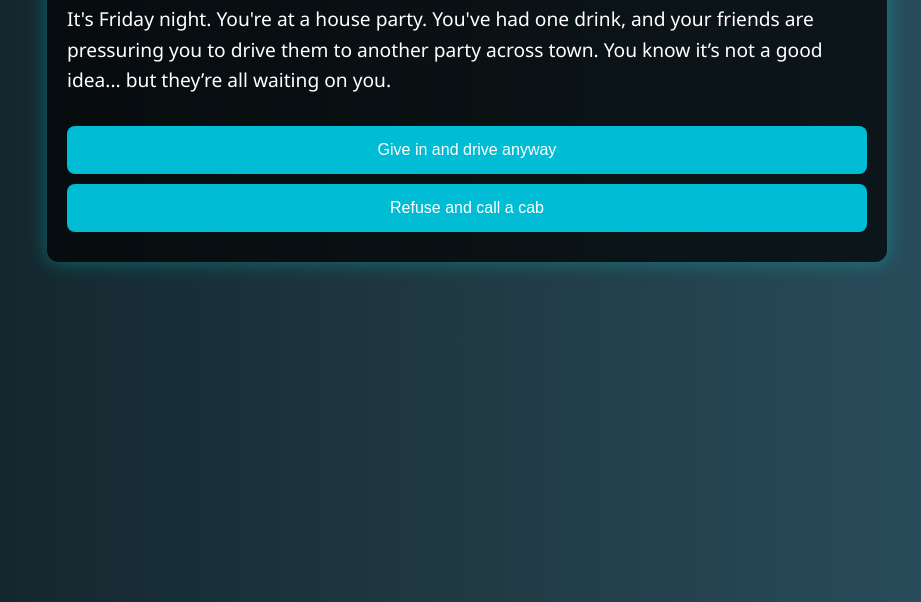
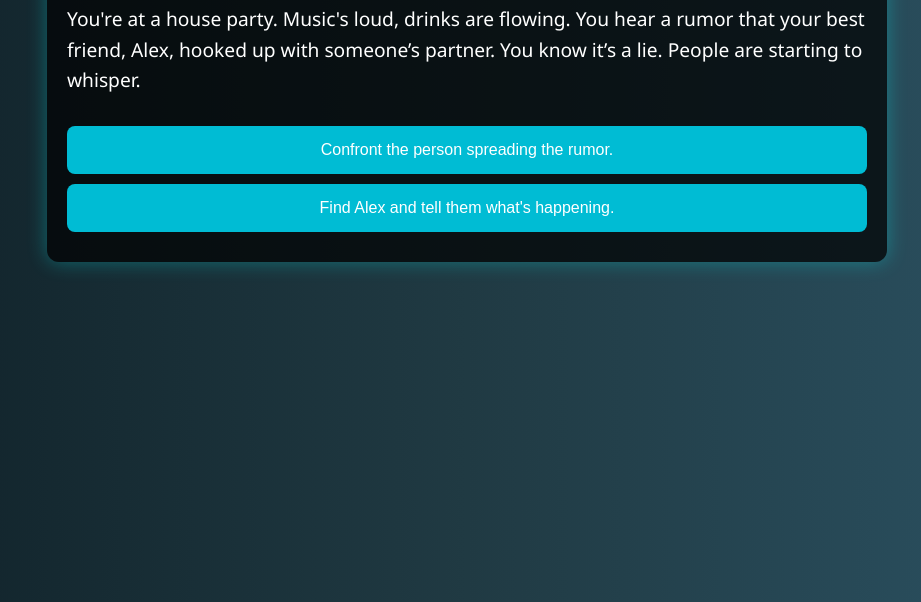
Before and after one commit to Jimkaram2/Interactive-Story-Game, a plain HTML site: page index.html in a window 1280 px wide. Shown: the part 198-800 px from the top of the page, without its empty margins (173-1094 px from the left). Drawn offline with Linux system fonts and the light colour scheme.

Commit message:
Update index.html

```diff
--- a/index.html
+++ b/index.html
@@ -3,7 +3,7 @@
 <head>
   <meta charset="UTF-8" />
   <meta name="viewport" content="width=device-width, initial-scale=1.0" />
-  <title>Choose Your Path: Identity Challenge</title>
+  <title>The Party Lie</title>
   <style>
     body {
       margin: 0;
@@ -66,37 +66,155 @@
 </head>
 <body>
   <div class="container">
-    <h1>Choose Your Path: Identity Challenge</h1>
-    <div id="story" class="story-text">
-      It's Friday night. You're at a house party. You've had one drink, and your friends are pressuring you to drive them to another party across town. You know it’s not a good idea... but they’re all waiting on you.
-    </div>
-    <div class="choices">
-      <button onclick="nextScene('drive')">Give in and drive anyway</button>
-      <button onclick="nextScene('refuse')">Refuse and call a cab</button>
-    </div>
+    <h1>The Party Lie</h1>
+    <div id="story" class="story-text"></div>
+    <div class="choices"></div>
   </div>
 
   <script>
-    function nextScene(choice) {
-      const story = document.getElementById('story');
-      const choices = document.querySelector('.choices');
+    const storyData = {
+      start: {
+        text: "You're at a house party. Music's loud, drinks are flowing. You hear a rumor that your best friend, Alex, hooked up with someone’s partner. You know it’s a lie. People are starting to whisper.",
+        choices: [
+          { text: "Confront the person spreading the rumor.", next: "confront" },
+          { text: "Find Alex and tell them what's happening.", next: "findAlex" }
+        ]
+      },
+      confront: {
+        text: "You step up and ask the gossiper where they heard it. They deflect, laughing it off, but people are watching.",
+        choices: [
+          { text: "Insist they stop spreading lies.", next: "pressConfront" },
+          { text: "Back down and walk away.", next: "walkAway" }
+        ]
+      },
+      pressConfront: {
+        text: "You stand your ground. The gossiper scoffs, but others seem unsure now. Someone says, 'Yeah, that doesn't sound like Alex.'",
+        choices: [
+          { text: "Use the moment to clear Alex’s name.", next: "defendAlex" },
+          { text: "Let it go and move on.", next: "moveOn" }
+        ]
+      },
+      walkAway: {
+        text: "You leave, but now people think the rumor might be true. You overhear someone say, 'Why didn’t they deny it?'",
+        choices: [
+          { text: "Go back and defend Alex.", next: "defendAlex" },
+          { text: "Let it spread. It’s not your problem.", next: "ignore" }
+        ]
+      },
+      findAlex: {
+        text: "You find Alex near the kitchen. They’re confused and upset to hear the rumor. They ask you what to do.",
+        choices: [
+          { text: "Help Alex address the party.", next: "addressParty" },
+          { text: "Tell them to lay low and ignore it.", next: "layLow" }
+        ]
+      },
+      addressParty: {
+        text: "You stand with Alex while they explain the truth. A few friends back them up. The room grows quiet.",
+        choices: [
+          { text: "Speak up and support Alex.", next: "supportPublicly" },
+          { text: "Stay silent and let Alex handle it.", next: "staySilent" }
+        ]
+      },
+      layLow: {
+        text: "Alex hides out in a bedroom. People notice and assume guilt. The rumor spreads online.",
+        choices: [
+          { text: "Convince Alex to speak up now.", next: "supportPublicly" },
+          { text: "Let the night pass quietly.", next: "endNegative" }
+        ]
+      },
+      defendAlex: {
+        text: "You explain that the story makes no sense and list facts that prove it false. People begin nodding.",
+        choices: [
+          { text: "Take Alex outside to cool off.", next: "coolOff" },
+          { text: "Stay and answer questions.", next: "answerQuestions" }
+        ]
+      },
+      moveOn: {
+        text: "You drop it. Later, Alex hears what happened and feels betrayed that you didn’t help.",
+        choices: [
+          { text: "Apologize and explain.", next: "apologize" },
+          { text: "Avoid them until it dies down.", next: "avoid" }
+        ]
+      },
+      supportPublicly: {
+        text: "You raise your voice and vouch for Alex’s character. The vibe shifts. Some people apologize to Alex.",
+        choices: [
+          { text: "Leave the party with Alex.", next: "positiveEnd" },
+          { text: "Stay and enjoy the rest of the night.", next: "chillEnd" }
+        ]
+      },
+      staySilent: {
+        text: "Alex does okay, but afterward asks why you didn’t speak up. Your friendship is shaken.",
+        choices: [
+          { text: "Talk it out with Alex.", next: "apologize" },
+          { text: "Brush it off.", next: "avoid" }
+        ]
+      },
+      ignore: {
+        text: "The rumor takes over. Alex gets bullied for days. You feel guilty but stay silent.",
+        choices: [
+          { text: "Reach out later.", next: "apologize" },
+          { text: "Say nothing and move on.", next: "endNegative" }
+        ]
+      },
+      apologize: {
+        text: "You sit down with Alex and tell them everything. They're hurt, but they appreciate your honesty.",
+        choices: [
+          { text: "Rebuild the friendship.", next: "positiveEnd" },
+          { text: "Give them space.", next: "neutralEnd" }
+        ]
+      },
+      avoid: {
+        text: "You avoid Alex. Eventually, your friendship fades away. The guilt lingers.",
+        choices: [
+          { text: "Reflect on what you should’ve done.", next: "endNegative" }]
+      },
+      answerQuestions: {
+        text: "You calmly answer questions. Eventually, people realize the rumor was fake. Alex is thankful.",
+        choices: [
+          { text: "Celebrate together.", next: "positiveEnd" }]
+      },
+      coolOff: {
+        text: "You and Alex step outside. You talk, laugh, and realize who your real friends are.",
+        choices: [
+          { text: "End the night on a positive note.", next: "positiveEnd" }]
+      },
+      positiveEnd: {
+        text: "You stood up for the truth and your friend. It wasn’t easy, but you did what was right. Your identity feels stronger than ever.",
+        choices: [
+          { text: "Play again", next: "start" }]
+      },
+      chillEnd: {
+        text: "With the tension gone, you enjoy the party. You and Alex feel closer than ever.",
+        choices: [
+          { text: "Play again", next: "start" }]
+      },
+      neutralEnd: {
+        text: "You respect Alex’s space. Eventually, things go back to normal, but something has changed.",
+        choices: [
+          { text: "Play again", next: "start" }]
+      },
+      endNegative: {
+        text: "You walk away, and so does your connection with Alex. Some lies don’t fade quickly. You wonder what might’ve happened if you'd spoken up.",
+        choices: [
+          { text: "Play again", next: "start" }]
+      }
+    };
 
-      if (choice === 'drive') {
-        story.innerHTML = `You start the car. The streets are dark and your vision is slightly blurred. Suddenly, a red light flashes in front of you... You've been pulled over. The officer suspects you're under the influence. Your heart sinks.`;
-        choices.innerHTML = '<button onclick="restartGame()">Start Over</button>';
-      } else if (choice === 'refuse') {
-        story.innerHTML = `You explain to your friends that it's not safe. They’re annoyed at first, but eventually agree to order a cab. You’ve just taken a huge step in making your own decisions—despite peer pressure.`;
-        choices.innerHTML = '<button onclick="restartGame()">Start Over</button>';
-      }
+    function renderScene(sceneKey) {
+      const scene = storyData[sceneKey];
+      document.getElementById("story").innerText = scene.text;
+      const choicesContainer = document.querySelector(".choices");
+      choicesContainer.innerHTML = "";
+      scene.choices.forEach(choice => {
+        const button = document.createElement("button");
+        button.innerText = choice.text;
+        button.onclick = () => renderScene(choice.next);
+        choicesContainer.appendChild(button);
+      });
     }
 
-    function restartGame() {
-      document.getElementById('story').innerHTML = `It's Friday night. You're at a house party. You've had one drink, and your friends are pressuring you to drive them to another party across town. You know it’s not a good idea... but they’re all waiting on you.`;
-      document.querySelector('.choices').innerHTML = `
-        <button onclick="nextScene('drive')">Give in and drive anyway</button>
-        <button onclick="nextScene('refuse')">Refuse and call a cab</button>
-      `;
-    }
+    renderScene("start");
   </script>
 </body>
 </html>
```
